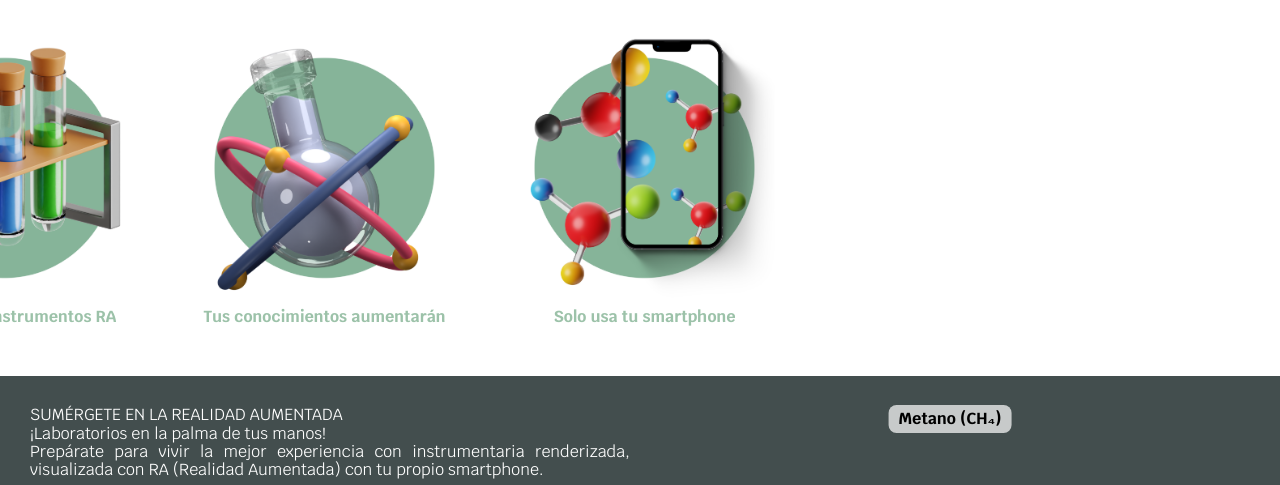
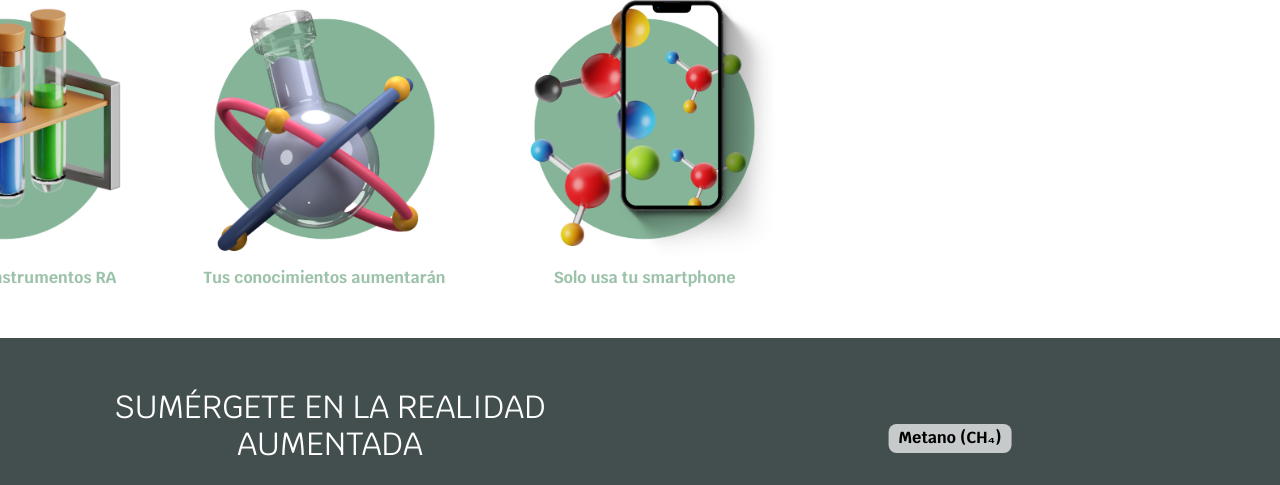
Before and after one commit to EmirPolito/RALQ, a PHP site: page / in a window 1280 px wide. Shown: the part 849-1334 px from the top of the page. Run offline with PHP 8.4, Linux system fonts and the light colour scheme; some libraries are stand-ins or nearby versions; some web fonts are replaced.

Commit message:
Versión 2

```diff
--- a/index.php
+++ b/index.php
@@ -7,9 +7,7 @@
     <meta name="author" content="Cristian Barraza, Irving Esteban, Emir Polito">
     <title>RALQ</title>
 
-    //
     <link rel="stylesheet" href="build/output.css">
-    //
 
     <!-- Fuentes y estilos -->
     <link rel="preconnect" href="https://fonts.googleapis.com">
@@ -41,7 +39,7 @@
 
         <!-- Sección de Novedades -->
         <section class="novedades fade-in">
-            <h2>HORA DE APRENDER</h2>
+            <h>HORA DE APRENDER</h>
             <div class="carrusel">
                 <!-- Cartas del carrusel (repetidas para efecto loop) -->
                 <div class="carta"><img src="img/carrusel/carrusel1.png" alt="Novedad 1">
@@ -63,11 +61,12 @@
         <!-- Sección de Texto e Imagen con modelo 3D -->
         <section class="texto-imagen">
             <div class="texto fade-in">
-                <h2>SUMÉRGETE EN LA REALIDAD AUMENTADA</h2>
-                <p>¡Laboratorios en la palma de tus manos!</p>
-                <p>Prepárate para vivir la mejor experiencia con instrumentaria renderizada,
-                    visualizada con RA (Realidad Aumentada) con tu propio smartphone.</p>
+                <h1 class="text-center">SUMÉRGETE EN LA REALIDAD AUMENTADA</h1>
+                <p class="text-center">¡Laboratorios en la palma de tus manos!</p>
+                <p class="text-center">Prepárate para vivir la mejor experiencia con instrumentaria renderizada,visualizada con RA (Realidad Aumentada) con tu propio smartphone.</p>
             </div>
+
+
             <div class="imagen fade-in">
                 <!-- Modelo 3D giratorio -->
                 <div class="imagen fade-in" style="position: relative;">
--- a/menu.php
+++ b/menu.php
@@ -10,9 +10,8 @@ session_start();
     <meta name="author" content="Cristian Barraza, Irving Esteban, Emir Polito">
     <title>RALQ</title>
 
-        //
     <link rel="stylesheet" href="src/output.css">
-    //
+
     <link rel="preconnect" href="https://fonts.googleapis.com">
     <link rel="preconnect" href="https://fonts.gstatic.com" crossorigin>
     <link href="https://fonts.googleapis.com/css2?family=Fira+Sans+Condensed:wght@300;400;500;700&family=Krub:wght@200;300;400;500;600;700&display=swap" rel="stylesheet">
```
